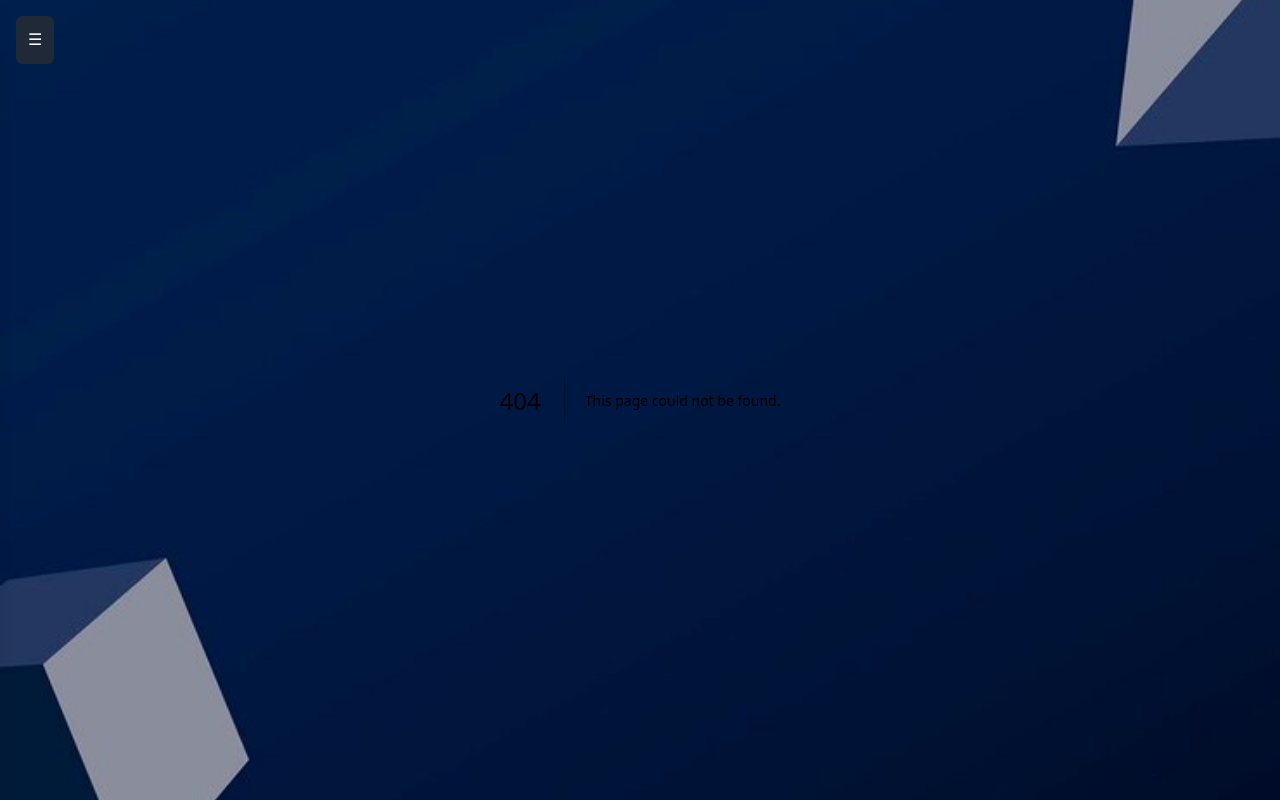
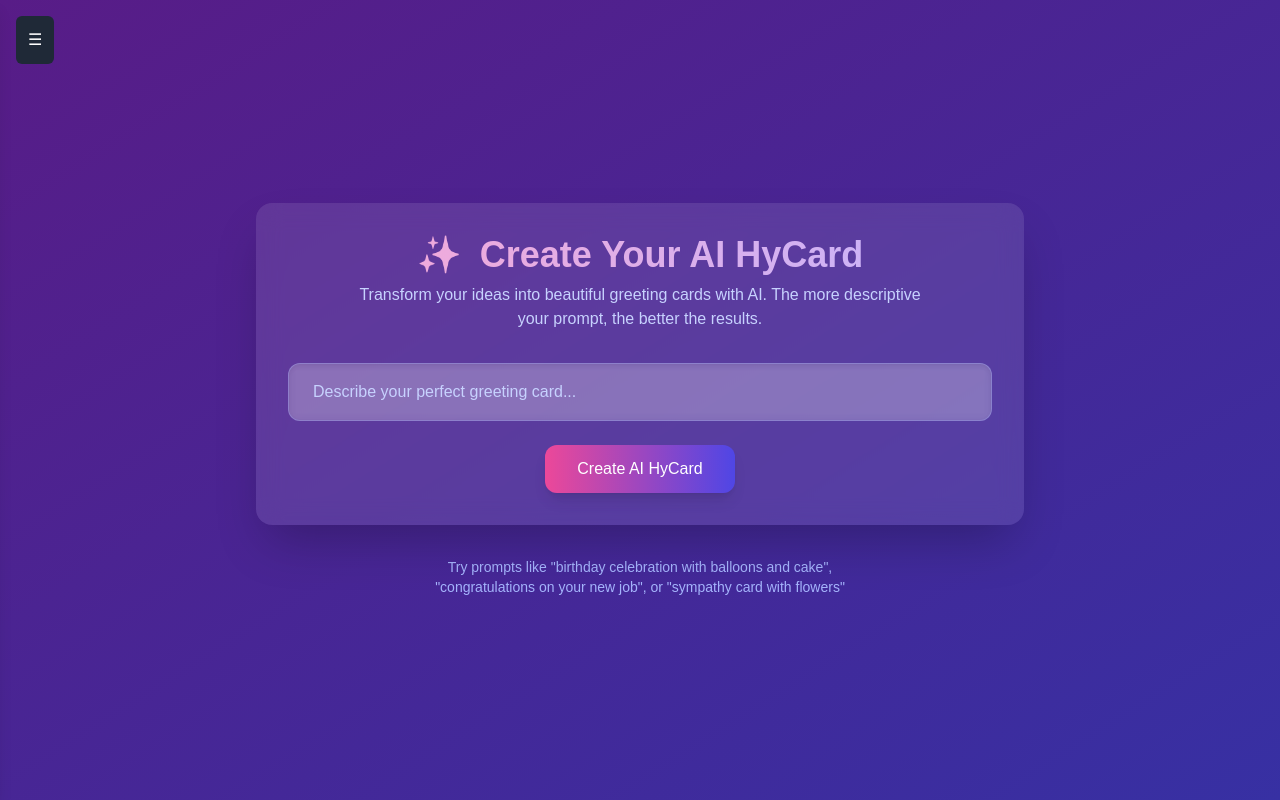
Before and after one commit to TristanMurray777/GreetCardV2Website, a Next.js app: page /aiHyCard in a window 1280 px wide. Before the commit this address had no page. Built offline with nearby package versions, Linux system fonts and the light colour scheme.

Commit message:
Added AI HyCard Feature

```diff
--- a/components/Navbar.tsx
+++ b/components/Navbar.tsx
@@ -110,6 +110,13 @@ export default function Navbar() {
             </p>
           </Link>
 
+          <Link href="/aiHyCard">
+              <p onClick={() => setIsOpen(false)} className="block py-2 px-4 rounded-md hover:bg-gray-700 cursor-pointer">
+              🎨 Create AI HyCard
+              </p>
+            </Link>
+
+
           {/* Conditional Navigation for Admin and Advertiser */}
           {userType === "admin" && (
             <Link href="/adminDashboard">
--- /dev/null
+++ b/pages/aiHyCard.tsx
@@ -0,0 +1,116 @@
+import { useState } from "react";
+import { dalle } from "../utils/api";
+
+export default function AIHyCard() {
+  const [prompt, setPrompt] = useState("");
+  const [imageUrl, setImageUrl] = useState("");
+  const [loading, setLoading] = useState(false);
+  const [error, setError] = useState("");
+
+  const generateImage = async () => {
+    if (!prompt.trim()) {
+      setError("Please enter a prompt.");
+      return;
+    }
+    setLoading(true);
+    setError("");
+
+    try {
+      const response = await dalle.generateImage(`${prompt}, greeting card design`);
+      setImageUrl(response.imageUrl);
+    } catch (err) {
+      setError("Failed to generate image. Please try again.");
+    } finally {
+      setLoading(false);
+    }
+  };
+
+  return (
+    <div className="min-h-screen bg-gradient-to-br from-purple-900 to-indigo-800 text-white p-6 flex flex-col items-center justify-center">
+      <div className="w-full max-w-3xl bg-white/10 backdrop-blur-md rounded-2xl shadow-2xl overflow-hidden">
+        <div className="p-8">
+          <h1 className="text-4xl font-bold text-center mb-2 bg-clip-text text-transparent bg-gradient-to-r from-pink-300 to-violet-300">
+            <span className="mr-2">✨</span> Create Your AI HyCard
+          </h1>
+
+          <p className="text-center text-indigo-200 mb-8 max-w-xl mx-auto">
+            Transform your ideas into beautiful greeting cards with AI. The more descriptive your prompt, the better the results.
+          </p>
+
+          <div className="relative mb-6">
+            <input
+              type="text"
+              value={prompt}
+              onChange={(e) => setPrompt(e.target.value)}
+              placeholder="Describe your perfect greeting card..."
+              className="w-full px-6 py-4 bg-white/20 backdrop-blur-sm border border-indigo-300/30 rounded-xl
+                         text-white placeholder-indigo-200 shadow-inner
+                         focus:outline-none focus:ring-2 focus:ring-indigo-400 focus:border-transparent"
+            />
+          </div>
+
+          <div className="flex justify-center">
+            <button
+              onClick={generateImage}
+              disabled={loading}
+              className="px-8 py-3 bg-gradient-to-r from-pink-500 to-indigo-600 rounded-xl font-medium
+                         shadow-lg hover:shadow-xl transition-all duration-200 transform hover:-translate-y-1
+                         disabled:opacity-70 disabled:transform-none disabled:hover:shadow-lg"
+            >
+              {loading ? (
+                <div className="flex items-center">
+                  <svg className="animate-spin -ml-1 mr-3 h-5 w-5 text-white" xmlns="http://www.w3.org/2000/svg" fill="none" viewBox="0 0 24 24">
+                    <circle className="opacity-25" cx="12" cy="12" r="10" stroke="currentColor" strokeWidth="4"></circle>
+                    <path className="opacity-75" fill="currentColor" d="M4 12a8 8 0 018-8V0C5.373 0 0 5.373 0 12h4zm2 5.291A7.962 7.962 0 014 12H0c0 3.042 1.135 5.824 3 7.938l3-2.647z"></path>
+                  </svg>
+                  Generating Magic...
+                </div>
+              ) : (
+                "Create AI HyCard"
+              )}
+            </button>
+          </div>
+
+          {error && (
+            <div className="mt-4 p-3 bg-red-500/20 border border-red-500/30 rounded-lg text-center">
+              <p className="text-red-200">{error}</p>
+            </div>
+          )}
+        </div>
+
+        {imageUrl && (
+          <div className="mt-4 w-full">
+            <div className="relative p-6 pt-0">
+              <div className="aspect-w-5 aspect-h-3 bg-white/5 rounded-xl overflow-hidden shadow-lg mx-auto max-w-2xl">
+                <img
+                  src={imageUrl}
+                  alt="Generated HyCard"
+                  className="object-contain w-full h-full rounded-xl"
+                  onError={(e: React.SyntheticEvent<HTMLImageElement>) => {
+                    const target = e.target as HTMLImageElement;
+                    target.onerror = null;
+                    target.src = "/placeholder-image.jpg"; // Fallback image path
+                    setError("Image failed to load. Try refreshing or generating a new one.");
+                  }}
+                />
+              </div>
+              <div className="flex justify-between items-center mt-4 px-4">
+                <p className="text-indigo-200 font-medium">Your AI-generated HyCard</p>
+                <button
+                  onClick={() => window.open(imageUrl, '_blank')}
+                  className="text-sm px-4 py-2 bg-indigo-600/40 hover:bg-indigo-600/60 rounded-lg transition-colors"
+                >
+                  Open Full Size
+                </button>
+              </div>
+            </div>
+          </div>
+        )}
+      </div>
+
+      <div className="mt-8 text-indigo-300 text-sm text-center max-w-md">
+        <p>Try prompts like "birthday celebration with balloons and cake", "congratulations on your new job", or "sympathy card with flowers"</p>
+      </div>
+    </div>
+  );
+}
--- a/pages/cart.tsx
+++ b/pages/cart.tsx
@@ -25,9 +25,10 @@ export default function Cart() {
   const [cart, setCart] = useState<CartItem[]>([]);
   const [loading, setLoading] = useState(true);
   const [error, setError] = useState("");
+  const [userType, setUserType] = useState<string | null>(null); // Tracks user type (customer/retailer)
   const router = useRouter();
 
-  //Retrieves JWT from localstorage, vaidates it and fetches cart data
+  //Retrieves JWT from localstorage, validates it and fetches cart data
   useEffect(() => {
     async function fetchCart() {
       try {
@@ -36,6 +37,10 @@ export default function Cart() {
 
         const response = await getCart(token);
         setCart(response.data);
+
+        // Retrieves user type from localStorage
+        const storedUserType = localStorage.getItem("user_type");
+        setUserType(storedUserType);
       } catch (err) {
         setError("Failed to load cart.");
       } finally {
@@ -47,15 +52,21 @@ export default function Cart() {
 
   //Calculates total cost of all items in cart. If card is not preloaded, preload_amount defaults to 0. *Note* This function was developed in conjunction with ChatGPT. Model - o4. Prompt: Help me to calculate the total cost of all items in a react.js shopping cart.
   const calculateTotal = () => {
-    return cart.reduce((sum, item) =>
+    let total = cart.reduce((sum, item) =>
       sum + (Number(item.price) * item.quantity) + Number(item.preload_amount || 0), 0
-    ).toFixed(2);
+    );
+
+    // Apply 20% discount if the user is a retailer
+    if (userType === "retailer") {
+      total *= 0.8; // Apply discount
+    }
+
+    return total.toFixed(2);
   };
 
   //Troubleshooting
   if (loading) return <p className="text-center text-gray-600">Loading cart...</p>;
   if (error) return <p className="text-center text-red-500">{error}</p>;
-
 
   //Displays cart items
   return (
@@ -97,6 +108,11 @@ export default function Cart() {
             </div>
           ))}
 
+          {/* Displays discount message if user is a retailer */}
+          {userType === "retailer" && (
+            <p className="text-green-600 font-bold text-lg mt-4">Retailer Discount Applied (-20%)</p>
+          )}
+
           {/* Returns total price */}
           <div className="mt-6 text-right">
             <h2 className="text-xl font-bold">Total: €{calculateTotal()}</h2>
--- a/pages/checkout.tsx
+++ b/pages/checkout.tsx
@@ -32,15 +32,22 @@ export default function Checkout() {
       const token = localStorage.getItem("token");
       if (!token) throw new Error("User is not authenticated");
 
+         //Gets user type
+    const storedUserType = localStorage.getItem("user_type");
+
+    //Fetches cart total price
     const response = await checkout(token);
-      setTotal(response.data.total);
+    let finalTotal = response.data.total;
+
+    //Applies 20% discount if user is a retailer
+    if (storedUserType === "retailer") {
+      finalTotal *= 0.8;
+    }
+
+    setTotal(finalTotal.toFixed(2));
     setFormSubmitted(true);
   } catch (err) {
-      if (err instanceof Error) {
-        setError((err as any).response?.data?.error || err.message || "Checkout failed.");
-      } else {
     setError("Checkout failed.");
-      }
   } finally {
     setLoading(false);
   }
--- a/utils/api.js
+++ b/utils/api.js
@@ -83,3 +83,11 @@ export const publishReport = async (reportData) => {
 export const getPublishedReport = async () => {
   return axios.get(`${API_BASE_URL}/reports/published`);
 };
+
+// AI Image Generation (DALL·E)
+export const dalle = {
+  generateImage: async (prompt) => {
+    const response = await axios.post(`${API_BASE_URL}/generate-image`, { prompt });
+    return response.data;
+  },
+};
```
Also changed, not shown: 1 other file (tests, documents, lock files or other folders). Lines whose indentation alone changed are shown as unchanged.
